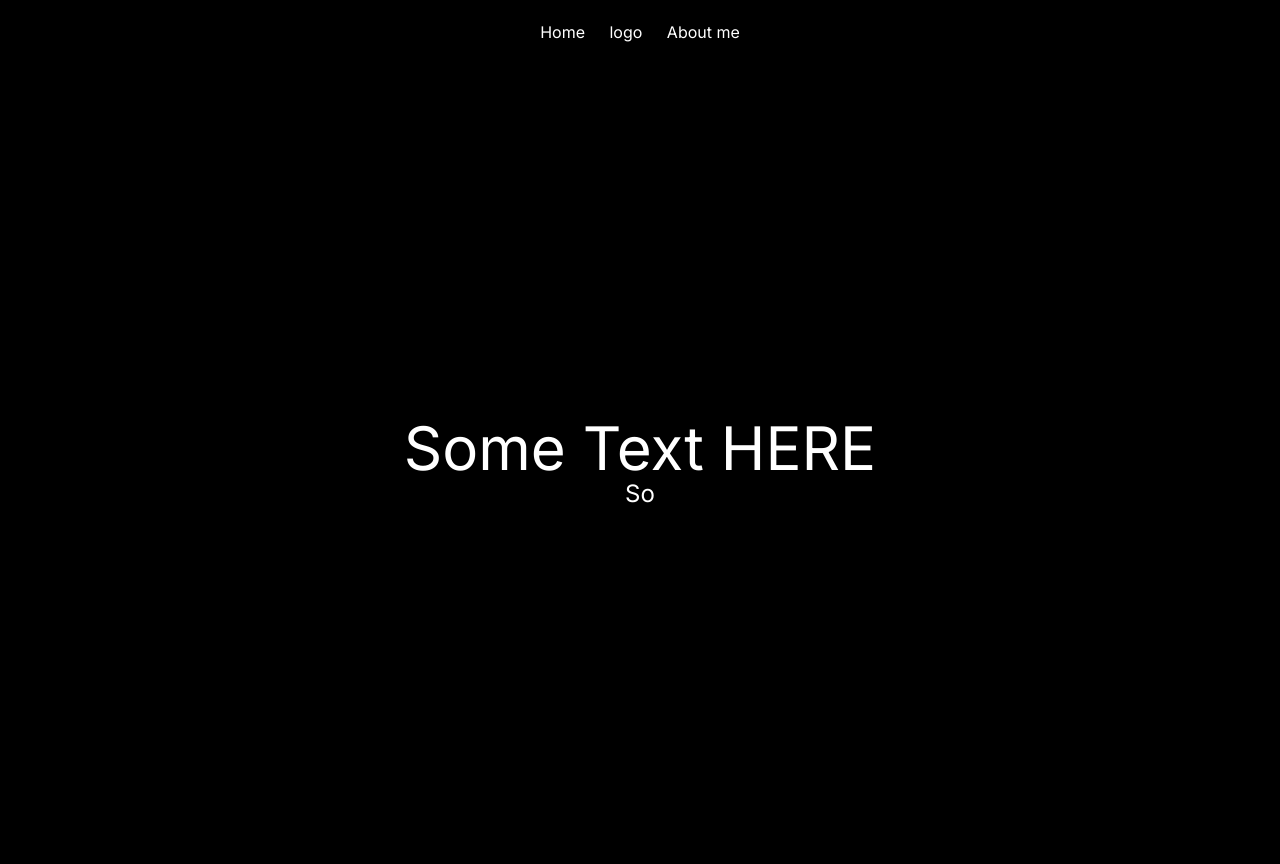
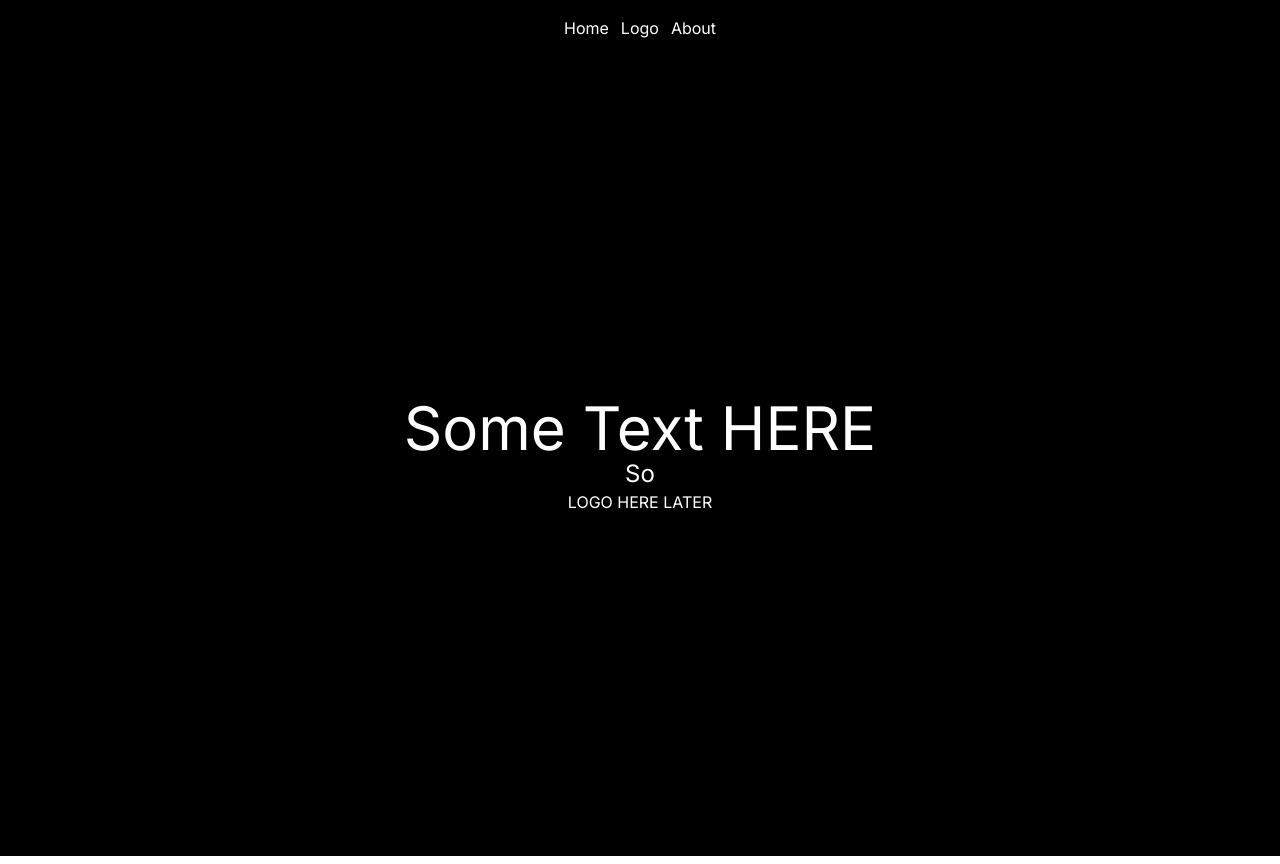
Before and after one commit to Ascendnt/my-portfolio, a Next.js app: page / in a window 1280 px wide. Built offline with nearby package versions, Linux system fonts and the light colour scheme.

Commit message:
navbar fix

```diff
--- /dev/null
+++ b/src/app/about/page.tsx
@@ -0,0 +1,11 @@
+import React from 'react'
+
+const page = () => {
+  return (
+    <div>
+      <h1>TEST</h1>
+    </div>
+  )
+}
+
+export default page
--- a/src/app/globals.css
+++ b/src/app/globals.css
@@ -1,6 +1,11 @@
 @tailwind base;
 @tailwind components;
 @tailwind utilities;
+
+
+body {
+  @apply overflow-x-hidden overflow-y-hidden
+}
 
 /* :root {
   --foreground-rgb: 0, 0, 0;
--- a/src/app/layout.tsx
+++ b/src/app/layout.tsx
@@ -1,7 +1,7 @@
 import type { Metadata } from "next";
 import { Inter } from "next/font/google";
 import "./globals.css";
-// import Navbar from "@/components/navbar";
+import NavBar from "@/components/Navbar";
 
 const inter = Inter({ subsets: ["latin"] });
 
@@ -17,7 +17,10 @@ export default function RootLayout({
 }>) {
   return (
     <html lang="en">
-      <body className={inter.className}>{children}</body>
+      <body className={inter.className}>
+      <NavBar />
+        {children}
+        </body>
     </html>
   );
 }
--- a/src/app/page.tsx
+++ b/src/app/page.tsx
@@ -1,13 +1,21 @@
-import AboutPage from "@/components/AboutPage";
-import HomePage from "@/components/HomePage";
-import Navbar from "@/components/Navbar";
-
 export default function Home() {
   return (
-    <div className="">
-      <Navbar />
-      <HomePage />
-      <AboutPage />
-    </div>
+      <div>
+        <div className="flex flex-col min-h-screen items-center justify-center bg-black text-white text-center">
+
+        <div>
+          <h1 className="text-6xl">Some Text HERE</h1>
+        </div>
+        <div>
+          <h1 className="text-2xl text-center">So</h1>
+        </div>
+        <div>
+          <h1>
+            LOGO HERE LATER
+          </h1>
+        </div>
+      </div>
+      </div>
+
   );
 }
--- a/src/components/AboutPage.tsx
+++ /dev/null
@@ -1,7 +0,0 @@
-import React from "react";
-
-const AboutPage = () => {
-  return <div></div>;
-};
-
-export default AboutPage;
--- a/src/components/Navbar.tsx
+++ b/src/components/Navbar.tsx
@@ -1,41 +1,45 @@
+"use client";
+import Link from "next/link";
+import { usePathname } from "next/navigation";
 import React from "react";
 
-const navbar = () => {
+// {navLinks.map((link, index) => (
+//   <Link
+//   href={link.href}
+//   className={`${
+//     currentRoute === link.href ? "bg-blue-500" : "bg-black"
+//     }`}
+//     key={index}
+//   >
+//     {link.name}
+//   </Link>
+// ))}
+
+const NavBar = () => {
+  // flex items-center justify-center p-4 gap-3 bg-black text-white
+  // const currentRoute = usePathname();
   const navLinks = [
     {
       name: "Home",
       href: "/",
-      current: true,
+
     },
     {
-      name: "About me",
-      href: "/",
-      current: false,
+      name: "About",
+      href: "/about",
+
     },
   ];
   return (
-    <section className="home">
-      <nav className="bg-black">
-        <div className="flex items-center justify-center h-16">
-          <div className="flex-shrink-0">
-            <a href="/" className="text-white">
-              {" "}
-              Home
-            </a>
-            {/* will change the logo later */}
-            <a href="/" className="text-white mx-5">
-              {" "}
-              logo
-            </a>
-            <a href="/" className="text-white">
-              {" "}
-              About me
-            </a>
-          </div>
-        </div>
+    <div>
+        <nav className="flex gap-3 justify-center items-center p-4 bg-black text-white">
+        {/* {navLinks.map(())} */}
+          <Link href="/">Home</Link>
+          <Link href="/">Logo</Link>
+          <Link href="/about">About</Link>
       </nav>
-    </section>
+    </div>
   );
 };
 
-export default navbar;
+export default NavBar;
--- a/src/components/HomePage.tsx
+++ b/src/components/home.tsx
@@ -6,7 +6,15 @@ const HomePage = () => {
       <div className="p-6 flex flex-col items-center min-h-screen justify-center bg-hero-pattern bg-repeat animate-ltr-linear-infinite">
         <div className="text-white">
           <h1 className="text-6xl">Some Text HERE</h1>
+        </div>
+        <div className="text-white">
           <h1 className="text-2xl text-center">So</h1>
+        </div>
+
+        <div>
+          <h1 className="text-white">
+            LOGO HERE LATER
+          </h1>
         </div>
       </div>
     </div>
```
